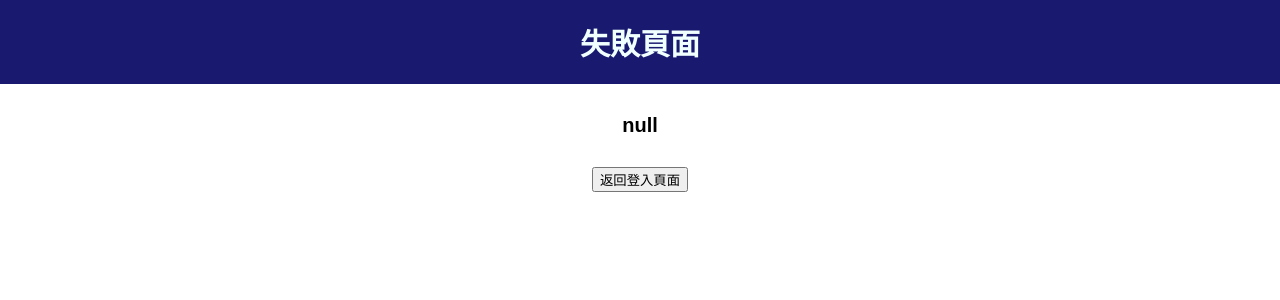
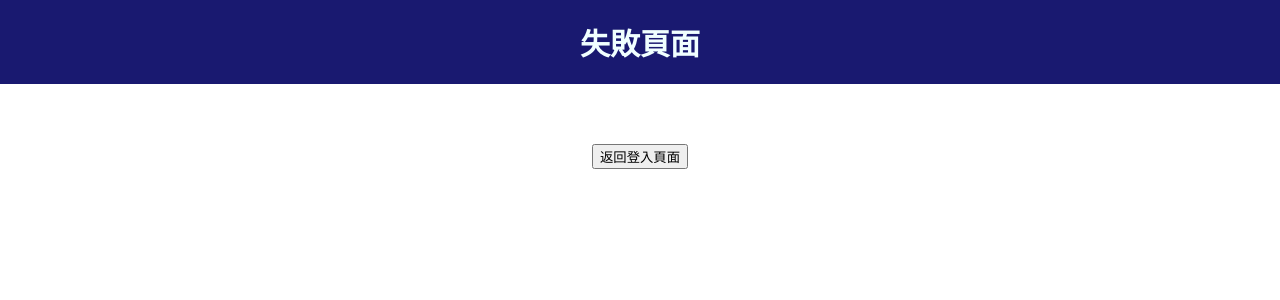
Before and after one commit to peihsuan1225/WeHelp_FirstStage, a FastAPI app: page /error in a window 1280 px wide. Shown: the top 300 px of the page. Run offline with FastAPI, Linux system fonts and the light colour scheme.

Commit message:
20240425_1925

```diff
--- a/week4/templates/error.html
+++ b/week4/templates/error.html
@@ -29,16 +29,18 @@
     </head>
     <body>
         <div class="head">失敗頁面</div>
-        <div style="font-weight: bold;" id="error-message"></div>
+        <div style="font-weight: bold;" id="error_message"></div>
         <div><button style="margin: 30px;" id="back_to_signin">返回登入頁面</button><div>
 
         <script>
+            // 從當前 URL 的查詢字符串中獲取指定參數的值
             function getQueryStringParam(param){
                 const urlParams = new URLSearchParams(window.location.search);
                 return urlParams.get(param);
             }
-            document.querySelector("#error-message").innerText = decodeURIComponent(getQueryStringParam("message"));
-
+            // 將id為error_message的div放入從上面fuction獲取的值
+            document.querySelector("#error_message").innerText = getQueryStringParam("message");
+            // 事件監聽器，點擊id為back_to_signin的btn會導向首頁
             document.querySelector("#back_to_signin").addEventListener("click",function(){
                 window.location.href = "http://127.0.0.1:8000";
             });
--- a/week4/templates/index.html
+++ b/week4/templates/index.html
@@ -41,14 +41,17 @@
         <div style="margin: 10px; font-size: 15px; text-decoration: underline;">同意條款<input type="checkbox" id="agreeCheckbox"></div>
         <div style="margin: 10px;"><button onclick="submit()">登入</button></div>
     <script>
+        // submit function 檢查確認框是否有勾選，如果沒有跳出警告訊息
         function submit(){
             var checkbox = document.querySelector("#agreeCheckbox");
             if(!checkbox.checked){
                 alert('Please check the checkbox first');
                 return;
             }
+            // 獲取帳號密碼的輸入值，分別儲存在變數userName,passWord中
             var userName = document.querySelector("#userName").value;
             var passWord = document.querySelector("#passWord").value;
+            // 用JSON格式傳遞帳號密碼
             fetch('http://127.0.0.1:8000/signin', {
                     method: 'POST',
                     headers: {
@@ -57,6 +60,7 @@
                     body: JSON.stringify({username: userName, password: passWord})
                 })
                 .then(response => response.json())
+                // 如果登入狀態是True就導向會員頁面，否則導向error頁面並顯示對應的錯誤資訊
                 .then(data => {
                     if (data.signed) {
                         window.location.href = 'http://127.0.0.1:8000/member';
@@ -64,7 +68,6 @@
                         window.location.href = `http://127.0.0.1:8000/error?message=${encodeURIComponent(data.message)}`;
                     }
                 })
-                .catch(error => console.error('Error:', error));
             }
     </script>
     </body>
```
Also changed, not shown: week4/main.py (+9 -3 lines).
